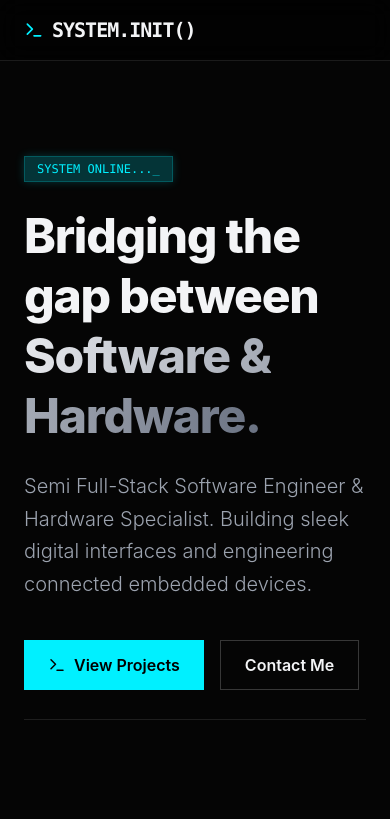
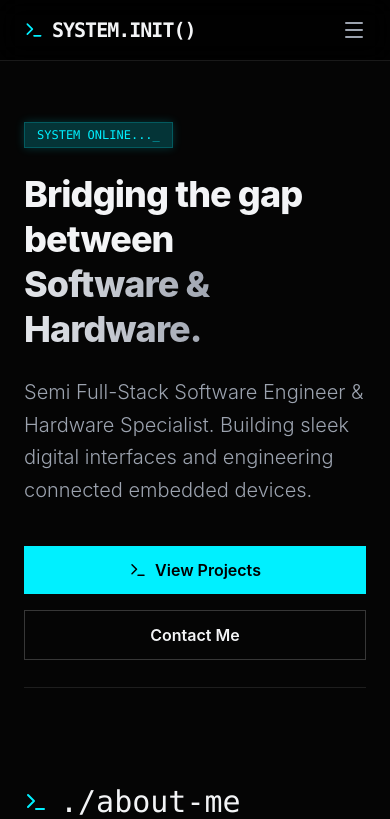
Before and after one commit to ArcaIcr/portfolio, a React app: page / in a window 390 px wide. Shown: the top 819 px of the page. Built offline with nearby package versions, Linux system fonts and the light colour scheme; the HTML template or start-up script is replaced by a standard one.

Commit message:
chore: Enhance UI

```diff
--- a/src/App.tsx
+++ b/src/App.tsx
@@ -9,7 +9,7 @@ function App() {
     <div className="min-h-screen bg-[var(--color-cyber-bg)] text-[var(--color-cyber-text)] font-sans selection:bg-[var(--color-cyber-neon)] selection:text-black pb-10">
       <Navigation />
 
-      <main className="pt-32 px-6 max-w-6xl mx-auto">
+      <main className="pt-24 md:pt-32 px-6 max-w-6xl mx-auto">
         <Hero />
         <About />
         <Projects />
--- a/src/components/About.tsx
+++ b/src/components/About.tsx
@@ -23,8 +23,8 @@ export function About() {
         viewport={{ once: true }}
         className="mb-16"
       >
-        <h2 className="text-3xl font-mono mb-6 flex items-center gap-3">
-          <Terminal className="text-[var(--color-cyber-neon)]" /> ./about-me
+        <h2 className="text-3xl font-mono mb-6 flex items-center gap-3 w-fit icon-glitch-hover">
+          <Terminal className="text-[var(--color-cyber-neon)]" /> <span className="glitch-text" data-text="./about-me">./about-me</span>
         </h2>
         <div className="grid md:grid-cols-2 gap-12 text-[var(--color-cyber-text-muted)] leading-relaxed">
           <div>
--- a/src/components/Hero.tsx
+++ b/src/components/Hero.tsx
@@ -32,10 +32,10 @@ export function Hero() {
         initial={{ opacity: 0, y: 20 }}
         animate={{ opacity: 1, y: 0 }}
         transition={{ duration: 0.5, delay: 0.2 }}
-        className="text-5xl md:text-7xl font-extrabold tracking-tight mb-6 leading-tight"
+        className="text-4xl sm:text-5xl md:text-7xl font-extrabold tracking-tight mb-6 leading-tight"
       >
         Bridging the gap between <br className="hidden md:block"/>
-        <span className="text-transparent bg-clip-text bg-gradient-to-r from-gray-200 to-gray-500">
+        <span className="text-transparent bg-clip-text bg-gradient-to-r from-gray-200 to-gray-500 glitch-text" data-text="Software & Hardware.">
           Software & Hardware.
         </span>
       </motion.h1>
@@ -53,12 +53,12 @@ export function Hero() {
         initial={{ opacity: 0, y: 20 }}
         animate={{ opacity: 1, y: 0 }}
         transition={{ duration: 0.5, delay: 0.6 }}
-        className="flex gap-4"
+        className="flex flex-col sm:flex-row gap-4"
       >
-        <a href="#projects" className="flex items-center gap-2 bg-[var(--color-cyber-neon)] text-black px-6 py-3 font-semibold hover:shadow-[0_0_20px_var(--color-cyber-neon-dim)] transition-shadow">
+        <a href="#projects" className="glitch-hover flex justify-center items-center gap-2 bg-[var(--color-cyber-neon)] text-black px-6 py-3 font-semibold hover:shadow-[0_0_20px_var(--color-cyber-neon-dim)] transition-shadow">
           <Terminal size={18} /> View Projects
         </a>
-        <a href="#contact" className="flex items-center gap-2 border border-white/20 px-6 py-3 font-semibold hover:border-[var(--color-cyber-neon)] hover:text-[var(--color-cyber-neon)] transition-colors">
+        <a href="#contact" className="glitch-hover flex justify-center items-center gap-2 border border-white/20 px-6 py-3 font-semibold hover:border-[var(--color-cyber-neon)] hover:text-[var(--color-cyber-neon)] transition-colors">
           Contact Me
         </a>
       </motion.div>
--- a/src/components/Navigation.tsx
+++ b/src/components/Navigation.tsx
@@ -1,25 +1,57 @@
-import { Terminal } from 'lucide-react';
-import { motion } from 'framer-motion';
+import { useState } from 'react';
+import { Terminal, Menu, X } from 'lucide-react';
+import { motion, AnimatePresence } from 'framer-motion';
 
 export function Navigation() {
+  const [isOpen, setIsOpen] = useState(false);
+
   return (
     <motion.nav
       initial={{ y: -100 }}
       animate={{ y: 0 }}
       transition={{ duration: 0.5, ease: "easeOut" }}
-      className="fixed top-0 w-full border-b border-white/10 bg-black/60 backdrop-blur-md z-50"
+      className="fixed top-0 w-full border-b border-white/10 bg-black/80 backdrop-blur-md z-50"
     >
       <div className="max-w-6xl mx-auto px-6 py-4 flex justify-between items-center">
-        <div className="font-mono font-bold text-xl tracking-tighter flex items-center gap-2 cursor-pointer">
+        <div className="font-mono font-bold text-xl tracking-tighter flex items-center gap-2 cursor-pointer icon-glitch-hover transition-all w-fit">
           <Terminal size={20} className="text-[var(--color-cyber-neon)]" />
           <span>SYSTEM.INIT()</span>
         </div>
+
+        {/* Desktop Menu */}
         <div className="hidden md:flex gap-8 text-sm font-mono text-[var(--color-cyber-text-muted)]">
           <a href="#about" className="hover:text-[var(--color-cyber-neon)] transition-colors">./about</a>
           <a href="#projects" className="hover:text-[var(--color-cyber-neon)] transition-colors">./projects</a>
           <a href="#contact" className="hover:text-[var(--color-cyber-neon)] transition-colors">./contact</a>
         </div>
+
+        {/* Mobile menu toggle */}
+        <button
+          className="md:hidden text-[var(--color-cyber-text-muted)] hover:text-[var(--color-cyber-neon)] transition-colors"
+          onClick={() => setIsOpen(!isOpen)}
+          aria-label="Toggle menu"
+        >
+          {isOpen ? <X size={24} /> : <Menu size={24} />}
+        </button>
       </div>
+
+      {/* Mobile Menu Dropdown */}
+      <AnimatePresence>
+        {isOpen && (
+          <motion.div
+            initial={{ opacity: 0, height: 0 }}
+            animate={{ opacity: 1, height: 'auto' }}
+            exit={{ opacity: 0, height: 0 }}
+            className="md:hidden border-t border-white/10 bg-black/95 overflow-hidden font-mono text-sm"
+          >
+            <div className="flex flex-col px-6 py-4 gap-4 text-[var(--color-cyber-text-muted)]">
+              <a href="#about" onClick={() => setIsOpen(false)} className="hover:text-[var(--color-cyber-neon)] p-2 -mx-2 transition-colors">./about</a>
+              <a href="#projects" onClick={() => setIsOpen(false)} className="hover:text-[var(--color-cyber-neon)] p-2 -mx-2 transition-colors">./projects</a>
+              <a href="#contact" onClick={() => setIsOpen(false)} className="hover:text-[var(--color-cyber-neon)] p-2 -mx-2 transition-colors">./contact</a>
+            </div>
+          </motion.div>
+        )}
+      </AnimatePresence>
     </motion.nav>
   );
 }
--- a/src/components/Projects.tsx
+++ b/src/components/Projects.tsx
@@ -50,7 +50,7 @@ export function Projects() {
         </h2>
 
         {/* Filters */}
-        <div className="flex gap-2 font-mono text-sm">
+        <div className="flex flex-wrap gap-2 font-mono text-sm">
           {['all', 'software', 'hardware'].map((f) => (
             <button
               key={f}
@@ -80,7 +80,7 @@ export function Projects() {
               className="border border-white/10 bg-[var(--color-cyber-card)] p-8 hover:border-[var(--color-cyber-neon-dim)] transition-colors group flex flex-col"
             >
               <div className="flex justify-between items-start mb-6">
-                <div className="p-3 bg-black/50 border border-white/5 rounded-sm">
+                <div className="p-3 bg-black/50 border border-white/5 rounded-sm icon-glitch-hover transition-colors">
                   {project.icon}
                 </div>
                 <div className="flex gap-3 text-[var(--color-cyber-text-muted)]">
--- a/src/index.css
+++ b/src/index.css
@@ -5,6 +5,7 @@
   --color-cyber-card: #121212;
   --color-cyber-neon: #00F0FF;
   --color-cyber-neon-dim: rgba(0, 240, 255, 0.2);
+  --color-cyber-magenta: #FF003C;
   --color-cyber-text: #F3F4F6;
   --color-cyber-text-muted: #9CA3AF;
 }
@@ -21,9 +22,102 @@ body {
   min-height: 100vh;
   background-image: linear-gradient(rgba(255, 255, 255, 0.02) 1px, transparent 1px);
   background-size: 100% 4px;
+  animation: scanlines 20s linear infinite;
 }
 
 ::selection {
   background: var(--color-cyber-neon);
   color: #000;
 }
+
+/* ================== CYBERPUNK GLITCH EFFECTS ================== */
+
+@keyframes scanlines {
+  0% { background-position: 0 0; }
+  100% { background-position: 0 100vh; }
+}
+
+/* Base text glitch (ambient) */
+.glitch-text {
+  position: relative;
+  display: inline-block;
+}
+
+.glitch-text::before,
+.glitch-text::after {
+  content: attr(data-text);
+  position: absolute;
+  top: 0;
+  left: 0;
+  width: 100%;
+  height: 100%;
+  background: transparent;
+}
+
+.glitch-text::before {
+  left: 2px;
+  text-shadow: -2px 0 var(--color-cyber-magenta);
+  clip-path: polygon(0 0, 100% 0, 100% 45%, 0 45%);
+  animation: glitch-anim-1 5s infinite linear alternate-reverse;
+}
+
+.glitch-text::after {
+  left: -2px;
+  text-shadow: -2px 0 var(--color-cyber-neon);
+  clip-path: polygon(0 80%, 100% 20%, 100% 100%, 0 100%);
+  animation: glitch-anim-2 5s infinite linear alternate-reverse;
+}
+
+/* Hover slice glitch on buttons */
+.glitch-hover {
+  position: relative;
+  overflow: hidden;
+}
+
+.glitch-hover:hover::before {
+  content: '';
+  position: absolute;
+  top: 0;
+  left: -100%;
+  width: 50%;
+  height: 100%;
+  background: linear-gradient(90deg, transparent, rgba(0, 240, 255, 0.4), transparent);
+  transform: skewX(-20deg);
+  animation: slice-through 0.4s forwards;
+  pointer-events: none;
+}
+
+@keyframes slice-through {
+  0% { left: -100%; }
+  100% { left: 200%; }
+}
+
+@keyframes glitch-anim-1 {
+  0%, 90% { clip-path: polygon(0 0, 100% 0, 100% 0, 0 0); transform: translate(0); }
+  92% { clip-path: polygon(0 15%, 100% 15%, 100% 30%, 0 30%); transform: translate(-2px, 1px); }
+  94% { clip-path: polygon(0 60%, 100% 60%, 100% 75%, 0 75%); transform: translate(2px, -1px); }
+  96% { clip-path: polygon(0 0, 100% 0, 100% 0, 0 0); transform: translate(0); }
+  98% { clip-path: polygon(0 40%, 100% 40%, 100% 50%, 0 50%); transform: translate(-2px, 2px); }
+  100% { clip-path: polygon(0 0, 100% 0, 100% 0, 0 0); transform: translate(0); }
+}
+
+@keyframes glitch-anim-2 {
+  0%, 90% { clip-path: polygon(0 0, 100% 0, 100% 0, 0 0); transform: translate(0); }
+  93% { clip-path: polygon(0 25%, 100% 25%, 100% 40%, 0 40%); transform: translate(2px, -1px); }
+  95% { clip-path: polygon(0 75%, 100% 75%, 100% 90%, 0 90%); transform: translate(-2px, 1px); }
+  97% { clip-path: polygon(0 0, 100% 0, 100% 0, 0 0); transform: translate(0); }
+  99% { clip-path: polygon(0 10%, 100% 10%, 100% 20%, 0 20%); transform: translate(2px, 2px); }
+  100% { clip-path: polygon(0 0, 100% 0, 100% 0, 0 0); transform: translate(0); }
+}
+
+/* Icon hover glitch */
+.icon-glitch-hover:hover {
+  animation: icon-glitch 0.3s cubic-bezier(.25, .46, .45, .94) both infinite;
+}
+
+@keyframes icon-glitch {
+  0% { transform: translate(0); filter: drop-shadow(0 0 0 transparent); }
+  20% { transform: translate(-2px, 1px); filter: drop-shadow(2px 0 0 var(--color-cyber-magenta)) drop-shadow(-2px 0 0 var(--color-cyber-neon)); }
+  40% { transform: translate(2px, -1px); filter: drop-shadow(-2px 0 0 var(--color-cyber-magenta)) drop-shadow(2px 0 0 var(--color-cyber-neon)); }
+  60% { transform: translate(0); filter: drop-shadow(0 0 0 transparent); }
+}
```
